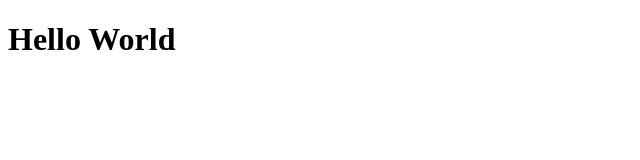
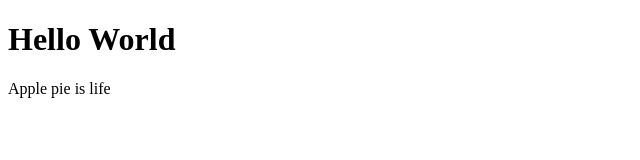
Before and after one commit to Jessmaxim303/github-practice, a plain HTML site: page index.html in a window 1280 px wide. Shown: the whole page, without its empty margins (0-640 px from the left). Drawn offline with Linux system fonts and the light colour scheme.

Commit message:
New paragraph added

```diff
--- a/index.html
+++ b/index.html
@@ -5,6 +5,7 @@
 </head>
 <body>
 	<h1>Hello World</h1>
+	<p>Apple pie is life</p>
 
 </body>
 </html>
```
